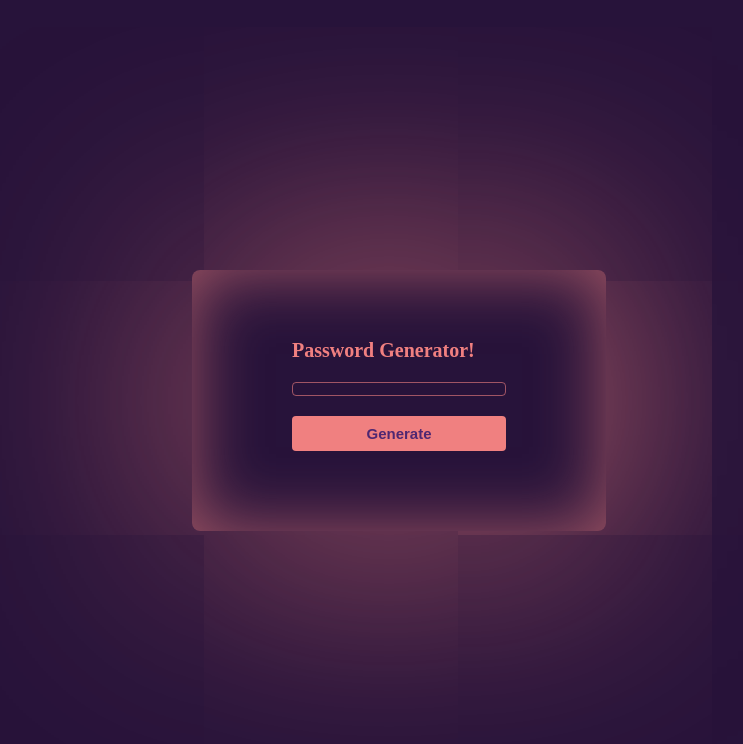
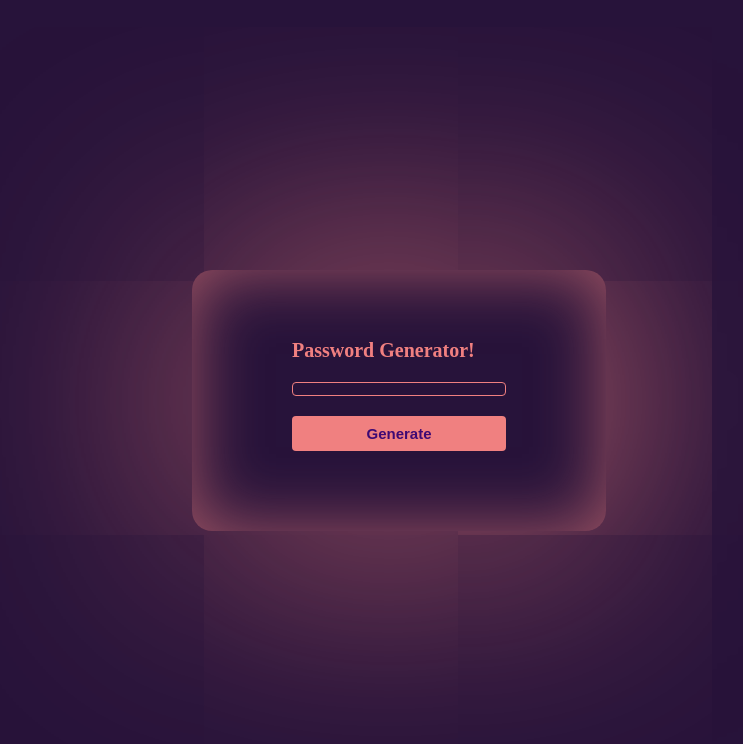
Before and after one commit to KartikC137/Learning_JS-FCC-, a plain HTML site: page PasswordGenerator/index.html in a window 1280 px wide. Shown: the whole page, without its empty margins (241-984 px from the left). Drawn offline with Linux system fonts and the light colour scheme.

Commit message:
Completed Password Generator app

```diff
--- a/PasswordGenerator/index.css
+++ b/PasswordGenerator/index.css
@@ -4,7 +4,7 @@
     display: flex;
     flex-direction: column;
     padding: 69px 100px 80px 100px;
-    border-radius: 8px;
+    border-radius: 20px;
     box-shadow: 0 0 69px 1px rgba(240,128,128,0.6) inset,0 0 500px 1px rgba(240,128,128,0.9);
 }
 #container-el{
@@ -27,7 +27,7 @@
     display: flex;
     width: 200px;
     justify-content: center;
-    border: 1px solid rgba(240,128,128,0.6);
+    border: 1px solid rgba(240,128,128);
     padding:6px;
     border-radius: 4px;
     font-size: 20px;
@@ -37,7 +37,7 @@
 #generate-el{
     font-size: 15px;
     font-weight: bold;
-    color: rgb(79, 39, 113);
+    color: rgb(62, 9, 115);
     width: 214px;
     border-radius: 4px;
     border: none;
@@ -45,4 +45,11 @@
     justify-content: center;
     padding: 9px;
     background-color: lightcoral;
+    transition: ease-in-out all 0.2s;
 }
+
+#generate-el:hover{
+    border: 1px solid rgba(240,128,128,0.6);
+    background-color: rgba(130,64,192,0);
+    color: lightcoral;
+}
--- a/PasswordGenerator/index.js
+++ b/PasswordGenerator/index.js
@@ -2,10 +2,8 @@ const characters =["A","B","C","D","E","F","G","H","I","J","K","L","M","N","O","
 "/"];
 
 let contentEl = document.getElementById("content-el");
+let generateEL= document.getElementById("generate-el");
 
-function generateRandomPassword() {
-
-}
 function logOutPassword() {
     let storeRandomNumber="";
     for(let i = 0; i < 16; i++) {
```
